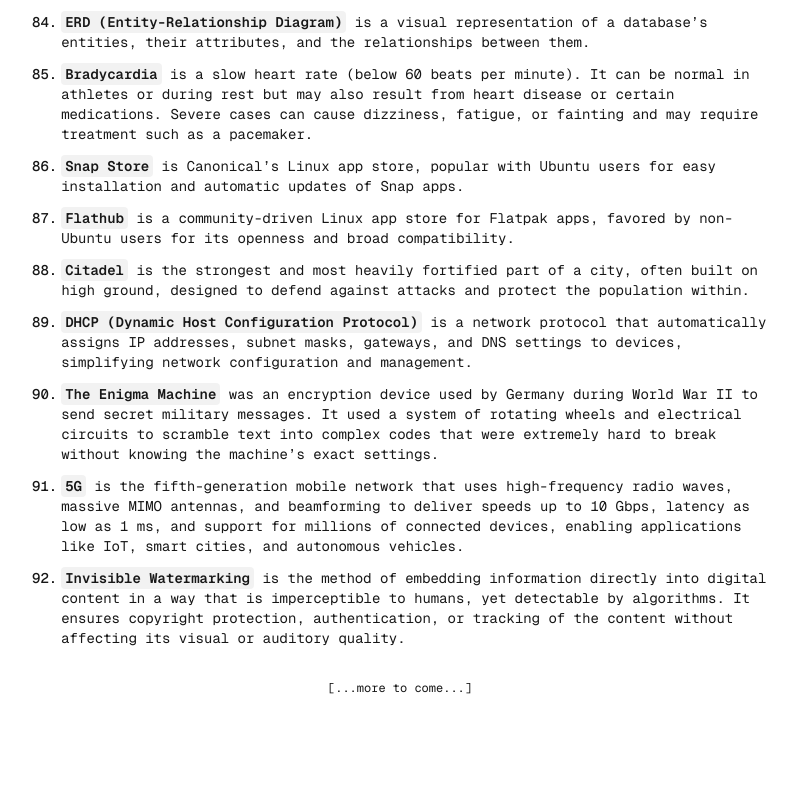
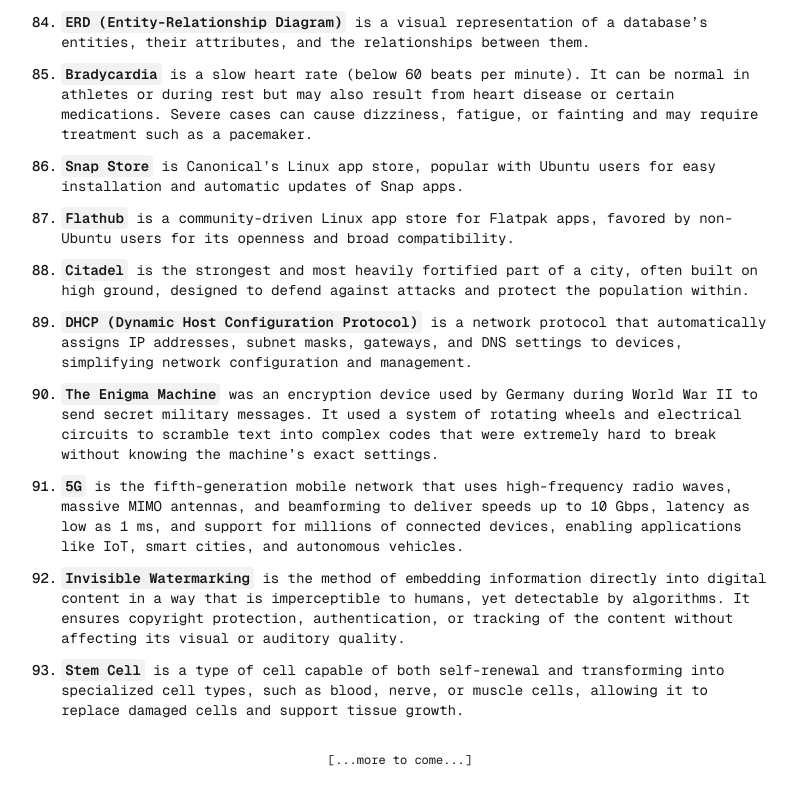
Before and after one commit to BrahimBoussada/mind-log, a Next.js app: page / in a window 1280 px wide. Shown: the part 5167-5967 px from the top of the page, without its empty margins (240-1037 px from the left). Before the commit the page ends 5895 px from the top, so only its background shows below. Built offline with nearby package versions, Linux system fonts and the light colour scheme.

Commit message:
log:26-10-2025

```diff
--- a/src/app/page.tsx
+++ b/src/app/page.tsx
@@ -868,6 +868,16 @@
             without affecting its visual or auditory quality.
           </Text>
         </Note>
+
+        <Note>
+          <N>93. </N>
+          <Text>
+            <Key>Stem Cell</Key> is a type of cell capable of both self-renewal
+            and transforming into specialized cell types, such as blood, nerve,
+            or muscle cells, allowing it to replace damaged cells and support
+            tissue growth.
+          </Text>
+        </Note>
       </NoteWrapper>
 
       <span className="font-mono text-xs text-center my-8">
```
